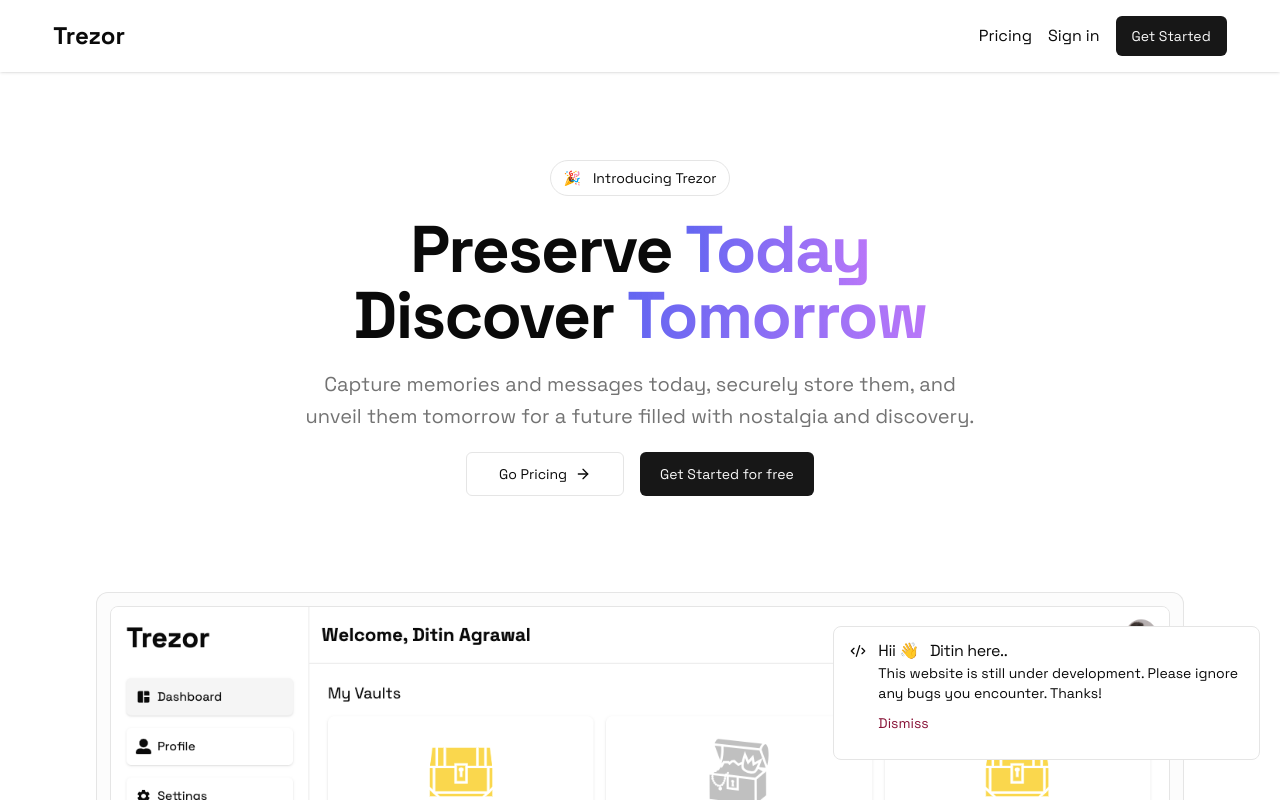
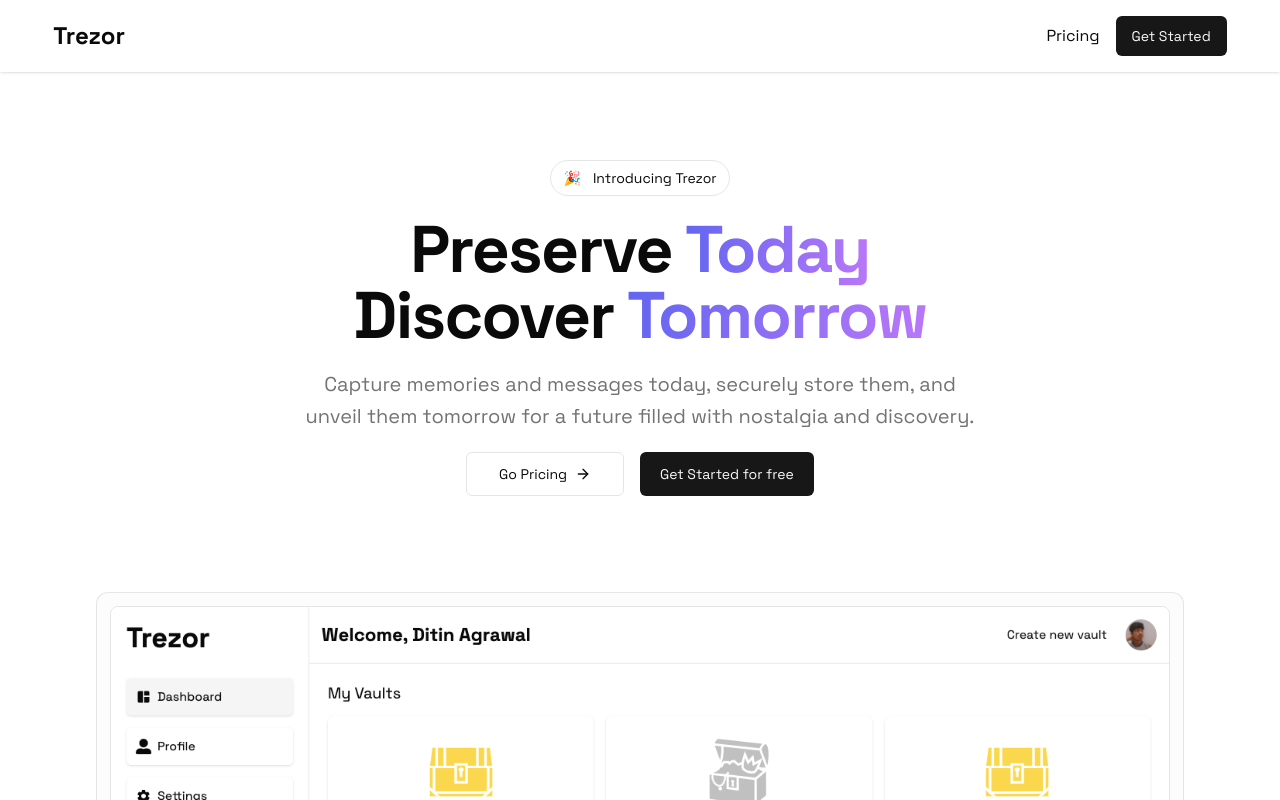
Before and after one commit to ditinagrawal/trezor, a Next.js app: page / in a window 1280 px wide. Shown: the top 800 px of the page. Built offline with nearby package versions, Linux system fonts and the light colour scheme.

Commit message:
Create profile page and some minor changes

```diff
--- a/app/(home)/_components/Navbar.tsx
+++ b/app/(home)/_components/Navbar.tsx
@@ -16,11 +16,8 @@ const Navbar = () => {
           <li className="hidden sm:block">
             <Link href={"#pricing"}>Pricing</Link>
           </li>
-          <li className="hidden sm:block">
-            <Link href={"/auth/sign-in"}>Sign in</Link>
-          </li>
           <li>
-            <Link href={"/vaults"}>
+            <Link href={"/auth/sign-in"}>
               <Button>Get Started</Button>
             </Link>
           </li>
--- a/app/(home)/page.tsx
+++ b/app/(home)/page.tsx
@@ -1,40 +1,28 @@
 "use client";
 
-import { Alert, AlertDescription, AlertTitle } from "@/components/ui/alert";
-import { Button } from "@/components/ui/button";
-import { CodeXml } from "lucide-react";
-import { useState } from "react";
+import { useEffect } from "react";
 import Footer from "./_components/Footer";
 import Hero from "./_components/Hero";
 import Navbar from "./_components/Navbar";
 import Pricing from "./_components/Pricing";
+import { useToast } from "@/components/ui/use-toast";
 
 const HomePage = () => {
-  const [isVisible, setIsVisible] = useState(true);
-
+  const { toast } = useToast();
+  useEffect(() => {
+    toast({
+      title: "Hii 👋, Ditin here ..",
+      description:
+        "This website is still under development. Please ignore any bugs you encounter. Thanks!",
+      duration: 10000,
+    });
+  }, []);
   return (
     <main className="h-full">
       <Navbar />
       <Hero />
       <Pricing />
       <Footer />
-      {isVisible && (
-        <Alert className="fixed bottom-10 w-1/3 right-5">
-          <CodeXml className="h-4 w-4" />
-          <AlertTitle>Hii 👋 &nbsp; Ditin here..</AlertTitle>
-          <AlertDescription>
-            This website is still under development. Please ignore any bugs you
-            encounter. Thanks!
-          </AlertDescription>
-          <Button
-            variant={"link"}
-            className="text-rose-900"
-            onClick={() => setIsVisible(false)}
-          >
-            Dismiss
-          </Button>
-        </Alert>
-      )}
     </main>
   );
 };
--- a/app/(routes)/vaults/(routes)/profile/page.tsx
+++ b/app/(routes)/vaults/(routes)/profile/page.tsx
@@ -1,4 +1,5 @@
 import { Metadata } from "next";
+import Profile from "../../_components/Profile";
 
 export const metadata: Metadata = {
   title: "Profile",
@@ -6,8 +7,8 @@ export const metadata: Metadata = {
 
 const ProfilePage = () => {
   return (
-    <div>
-      <h1>Profile Page</h1>
+    <div className="flex items-center justify-center p-20">
+      <Profile />
     </div>
   );
 };
--- /dev/null
+++ b/app/(routes)/vaults/_components/Profile.tsx
@@ -0,0 +1,59 @@
+"use client";
+
+import { Button } from "@/components/ui/button";
+import { toast, useToast } from "@/components/ui/use-toast";
+import { signOut, useSession } from "next-auth/react";
+
+const Profile = () => {
+  const { data: user } = useSession();
+  const { toast } = useToast();
+  const deleteAccount = () => {
+    toast({
+      title: "Account Deleted",
+      description: "This feature is not yet implemented.",
+    });
+  };
+  if (!user)
+    return (
+      <main>
+        <div className="flex flex-col items-center justify-center space-y-4 p-20">
+          <img src="/profile.svg" alt="profile" className="w-48 h-48" />
+          <h1 className="text-xl">Loading your profile, please wait ..</h1>
+        </div>
+      </main>
+    );
+  return (
+    <main>
+      <div className="flex flex-col items-center justify-center space-y-8">
+        <div>
+          <img
+            src={user?.user?.image!}
+            alt="profile pic"
+            className="w-36 h-36 rounded-3xl border-8 border-neutral-300 shadow"
+          />
+        </div>
+        <div className="text-center space-y-2">
+          <Button
+            variant={"secondary"}
+            className="text-xl font-semibold cursor-default"
+          >
+            {user?.user?.name}
+          </Button>
+          <p className="hover:underline hover:underline-offset-1">
+            {user?.user?.email}
+          </p>
+        </div>
+        <div className="flex flex-col sm:flex-row gap-2">
+          <Button onClick={() => signOut({ callbackUrl: "/auth/sign-in" })}>
+            Sign Out
+          </Button>
+          <Button onClick={deleteAccount} variant={"destructive"}>
+            Delete Account
+          </Button>
+        </div>
+      </div>
+    </main>
+  );
+};
+
+export default Profile;
--- a/app/layout.tsx
+++ b/app/layout.tsx
@@ -2,6 +2,7 @@ import type { Metadata } from "next";
 import { Space_Grotesk } from "next/font/google";
 import "./globals.css";
 import AuthProvider from "@/components/AuthProvider";
+import { Toaster } from "@/components/ui/toaster";
 
 const space = Space_Grotesk({ weight: ["400", "700"], subsets: ["latin"] });
 
@@ -20,6 +21,7 @@ export default function RootLayout({
     <html lang="en">
       <body className={space.className}>
         <AuthProvider>{children}</AuthProvider>
+        <Toaster />
       </body>
     </html>
   );
```
Also changed, not shown: public/profile.svg (added).
